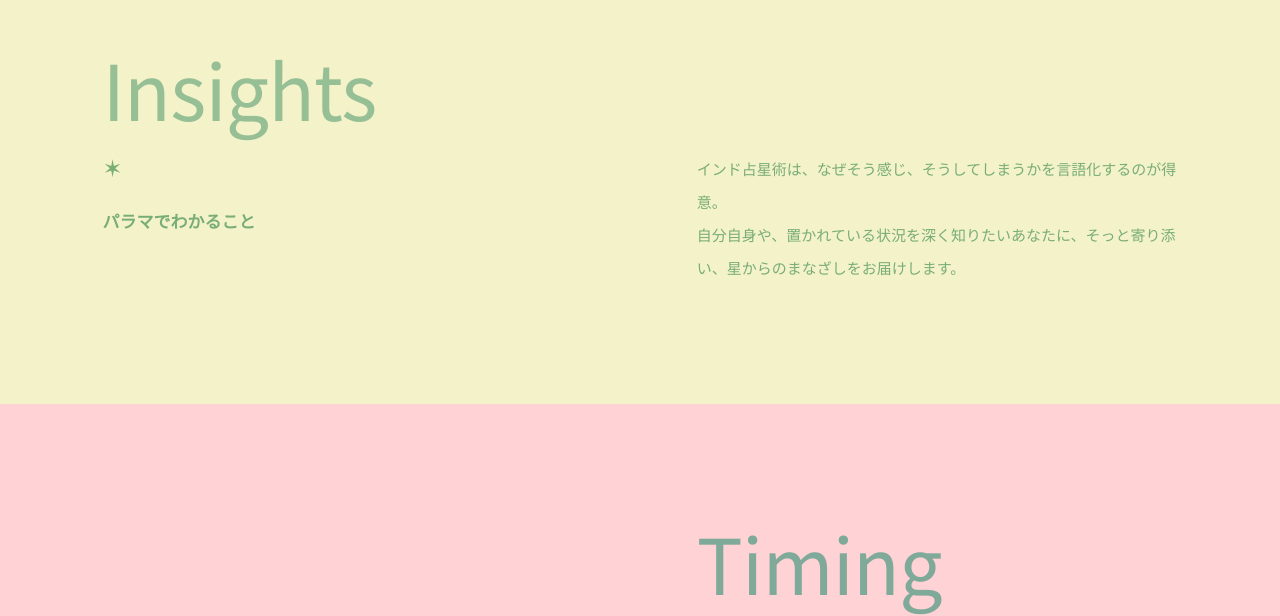
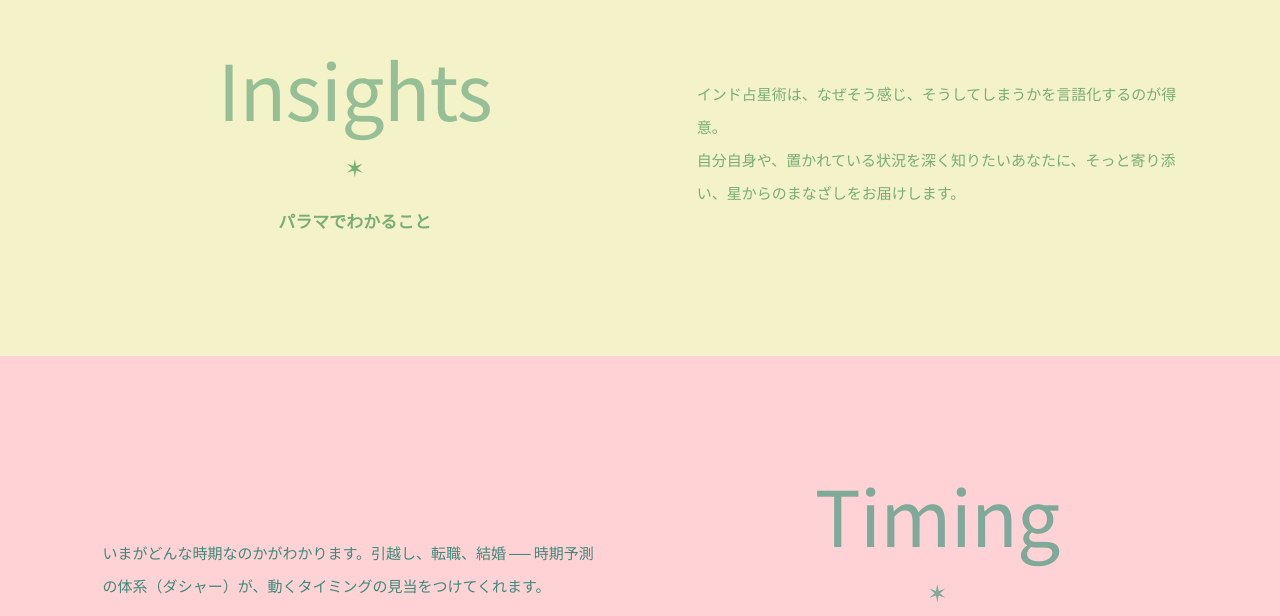
Before and after one commit to parama-jyotish/parama-frontend, a Next.js app: page / in a window 1280 px wide. Shown: the part 1670-2286 px from the top of the page. Built offline with nearby package versions, Linux system fonts and the light colour scheme; a web font is replaced by a local one.

Commit message:
phase.1: 公開前レビュー反映（利用規約 第7・10条修正、PC版タグライン行間・セクション整列・ヘッダ全幅化）

```diff
--- a/src/app/legal/terms/page.tsx
+++ b/src/app/legal/terms/page.tsx
@@ -91,13 +91,12 @@ export default function TermsPage() {
                 第7条（鑑定の対象外事項）
               </h2>
               <p className="mb-3">
-                本サービスは、以下に該当する事項に関する助言、判断、予測を行うものではありません。とくに医療・健康、法律、投資・資産運用に関する事項については、利用者は必ず各分野の専門家にご相談ください。
+                本サービスは、以下に該当する事項に関する助言、判断、予測を行うものではありません。とくに<span className="underline">医療・健康、法律、投資・資産運用に関する事項</span>については、利用者は必ず各分野の専門家にご相談ください。
               </p>
               <ol className="list-decimal pl-6 space-y-1">
                 <li>医療、健康に関する診断・治療の判断</li>
                 <li>法律、訴訟に関する判断</li>
                 <li>投資、資産運用に関する判断</li>
-                <li>犯罪の幇助または教唆にあたる事項</li>
                 <li>生死に関する断定的な予言</li>
                 <li>その他、専門的資格を要する事項に関する判断</li>
               </ol>
@@ -150,7 +149,7 @@ export default function TermsPage() {
                 第10条（知的財産権）
               </h2>
               <p>
-                本サービスに関するコンテンツ（鑑定結果のテキスト、ウェブサイトのデザイン、ロゴ、文章、画像等を含みますがこれに限りません）に関する著作権、商標権その他の知的財産権は、すべて当方に帰属します。
+                本サービスに関するコンテンツ（鑑定結果のテキスト、ウェブサイトのデザイン、ロゴ、文章、画像等を含みますがこれに限りません、ただしラグナ鑑定結果表示画面の星座画像を除きます）に関する著作権、商標権その他の知的財産権は、すべて当方に帰属します。
               </p>
             </section>
 
--- a/src/app/page.module.css
+++ b/src/app/page.module.css
@@ -138,6 +138,7 @@
   }
   .tagline {
     font-size: clamp(1.125rem, 1.5vw, 1.375rem);
+    line-height: 1.6;
   }
   .annotation {
     font-size: 0.8125rem;
@@ -153,29 +154,28 @@
     display: grid;
     grid-template-columns: minmax(0, 1.05fr) minmax(0, 1fr);
     column-gap: clamp(48px, 7vw, 120px);
-    align-items: start;
+    align-items: center;
     padding: clamp(110px, 15vh, 170px) clamp(48px, 8vw, 140px);
   }
   .enHeading {
     font-size: clamp(3.25rem, 6vw, 5.75rem);
-    text-align: left;
+    text-align: center;
   }
   .star {
     font-size: 1.5rem;
     margin: 22px 0;
-    text-align: left;
+    text-align: center;
   }
   .jaHeading {
     font-size: 1.0625rem;
     margin-bottom: 0;
-    text-align: left;
+    text-align: center;
   }
   .secBody {
     font-size: 0.9375rem;
     line-height: 2.2;
     padding: 0;
     max-width: 34em;
-    margin-top: clamp(72px, 8vw, 128px);
   }
   .secRight .secHead {
     grid-column: 2;
--- a/src/app/page.tsx
+++ b/src/app/page.tsx
@@ -164,7 +164,6 @@ export default function Home() {
       {/* ── 固定ヘッダー ── */}
       <Header
         variant="home"
-        fluid
         logoVisible={logoVisible}
         ctaVisible={ctaVisible}
         ctaVariant={ctaVariant}
--- a/src/components/Header.module.css
+++ b/src/components/Header.module.css
@@ -7,9 +7,9 @@
   align-items: center;
 }
 
-/* fluid（トップページ）: PC では左右いっぱいに使う */
+/* PC では左右いっぱいに使う（ロゴ左端・CTA右端） */
 @media (min-width: 900px) {
-  .fluid {
+  .inner {
     max-width: none;
     padding: 24px clamp(24px, 4vw, 56px) 0;
   }
--- a/src/components/Header.tsx
+++ b/src/components/Header.tsx
@@ -12,8 +12,6 @@ interface HeaderProps {
   logoVisible?: boolean;
   ctaVisible?: boolean;
   ctaVariant?: "teal" | "citron" | "green" | "sage-light";
-  /** true なら PC(900px〜)で左右いっぱいに広げる（トップページ用） */
-  fluid?: boolean;
   /** 指定時は CTA を遷移せずこのコールバックを呼ぶ（同一ルート内で状態を戻す用途） */
   onCtaClick?: () => void;
 }
@@ -24,7 +22,6 @@ export default function Header({
   logoVisible,
   ctaVisible,
   ctaVariant = "teal",
-  fluid = false,
   onCtaClick,
 }: HeaderProps) {
   const isHome = variant === "home";
@@ -47,9 +44,7 @@ export default function Header({
       className="fixed top-0 left-0 right-0 z-50"
       style={{ background: "transparent" }}
     >
-      <div
-        className={fluid ? `${styles.inner} ${styles.fluid}` : styles.inner}
-      >
+      <div className={styles.inner}>
         {/* 左肩：ロゴマーク */}
         <div style={{ width: 36, height: 36 }}>
           <AnimatePresence>
```
